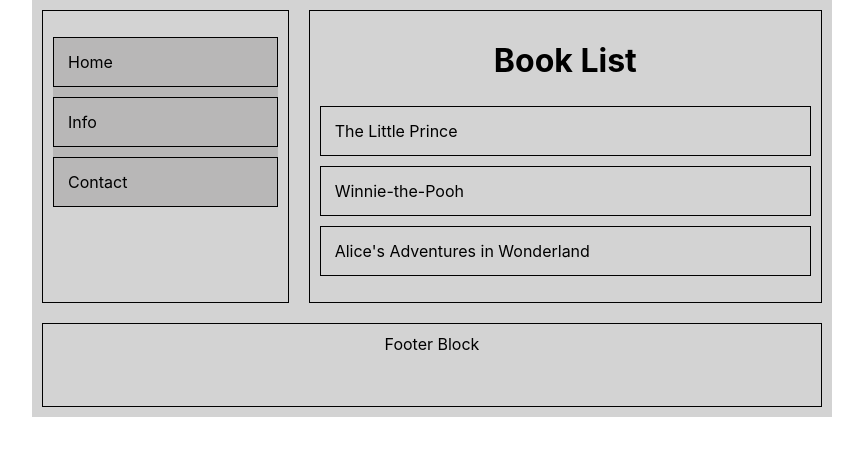
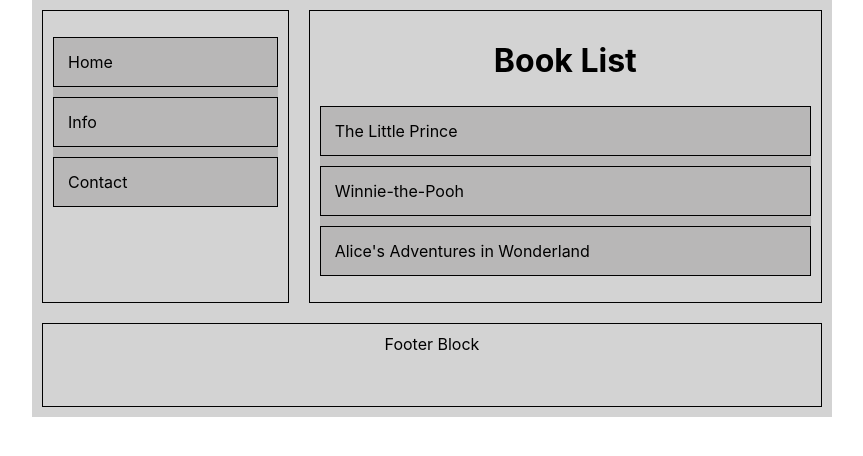
Before and after one commit to alfa-code/course-react-context, a React (Create React App) app: page / in a window 1280 px wide. Shown: the top 456 px of the page, without its empty margins (208-1071 px from the left). Built offline with nearby package versions, Linux system fonts and the light colour scheme.

Commit message:
added class context

```diff
--- a/src/components/book-list.js
+++ b/src/components/book-list.js
@@ -1,9 +1,12 @@
 import React, { Component } from 'react';
+import { ThemeContext } from '../contexts/context';
 
 export class BookList extends Component {
+    static contextType = ThemeContext;
+
     render() {
         return (
-            <ul className={ `list` }>
+            <ul className={ `list ${this.context}` }>
                 <li>
                     The Little Prince
                 </li>
```
